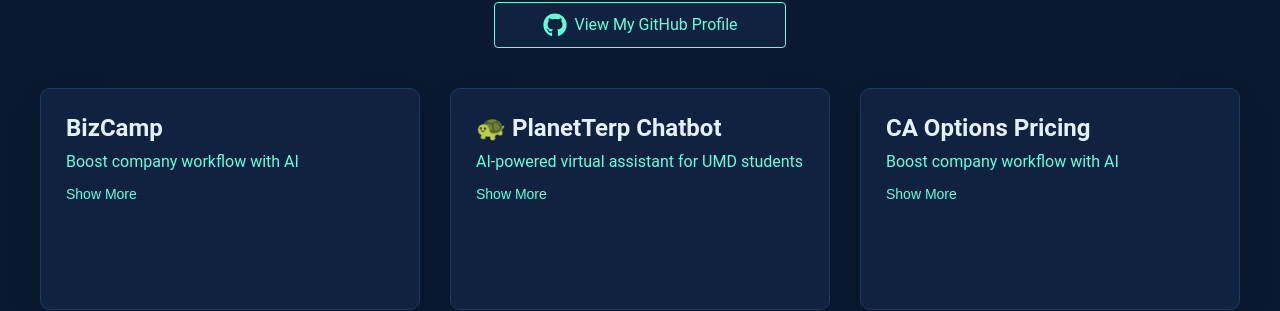
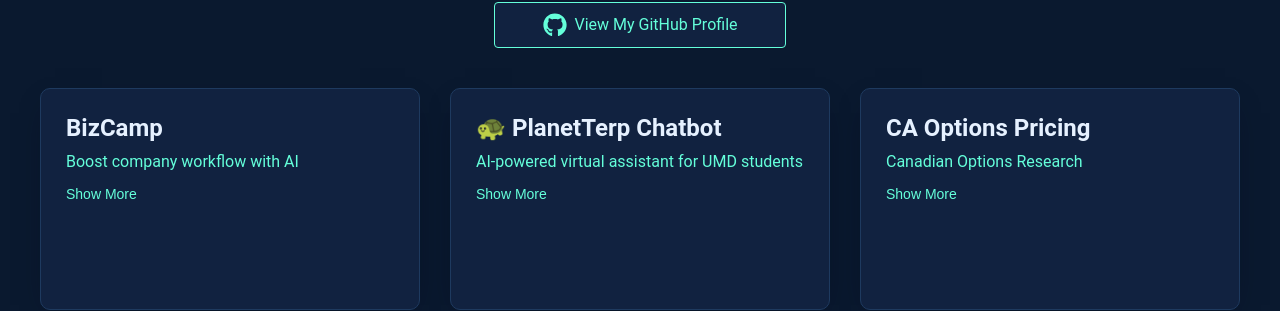
Before and after one commit to narainsriram2020/personalwebsite, a React (Create React App) app: page / in a window 1280 px wide. Shown: the part 7696-8007 px from the top of the page. Built offline with nearby package versions, Linux system fonts and the light colour scheme.

Commit message:
ca options

```diff
--- a/src/Projects.js
+++ b/src/Projects.js
@@ -33,7 +33,7 @@
         {
             id: "canadian_options",
             name: 'CA Options Pricing',
-            tagline: "Boost company workflow with AI",
+            tagline: "Canadian Options Research",
             overview: 'CA Options Pricing is a financial modeling project focused on building robust options pricing tools for Canadian institutions. We applied classical models such as the Black-Scholes and the Binomial Tree method to Canadian financial datasets. Our main focus was in the Canadian banking sector. The goal is to provide replicable, scalable options pricing methodologies grounded in financial theory and real market behavior.',
             techDetails: 'The project structure is built around modular Jupyter notebooks and Python scripts. Data is managed using efficient parquet file storage formats and processed with Python’s pandas library. Special emphasis is placed on realistic parameter calibration and model validation against market data.',
             techStack: ['Python', 'Pandas', 'NumPy', 'Scipy', 'Matplotlib'],
```
